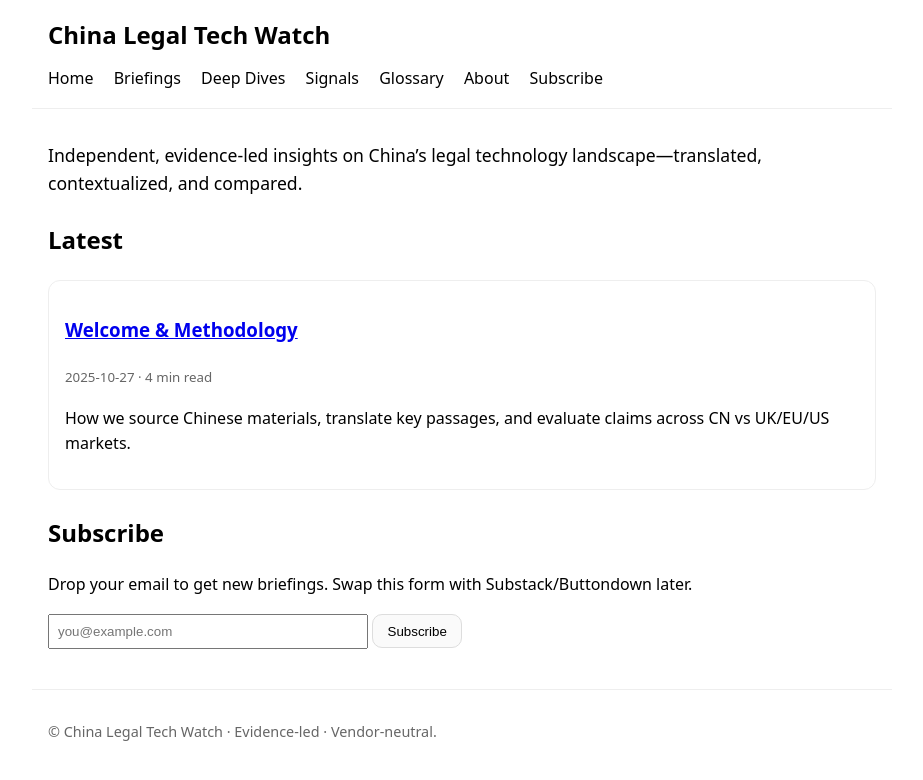
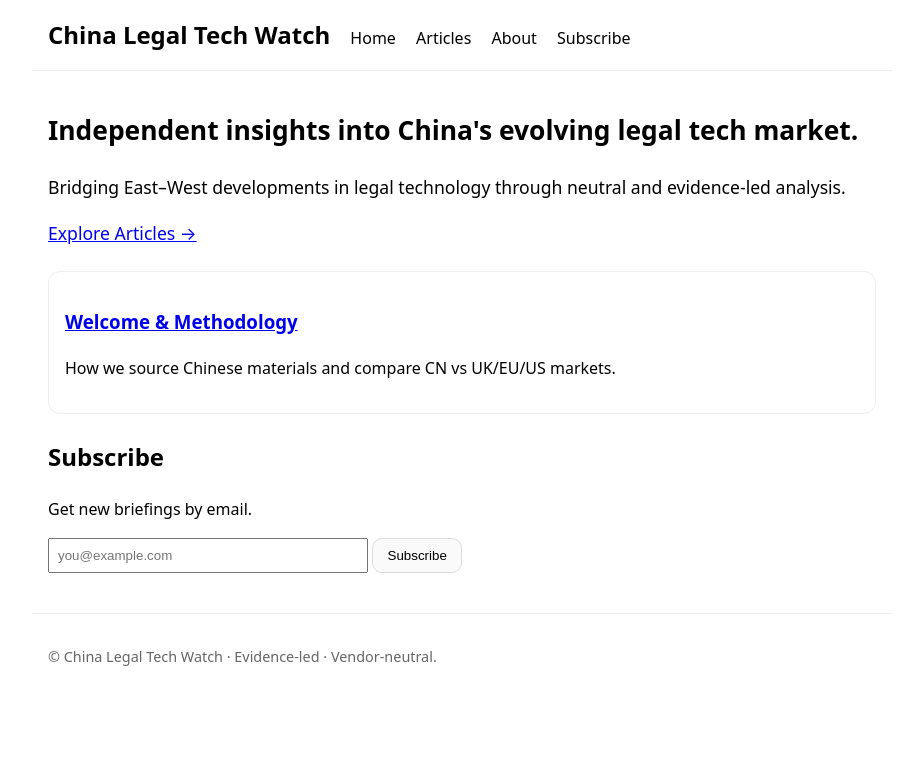
Before and after one commit to qtsssss1110/china-legal-tech-watch, a Jekyll site: the page built from index.html, in a window 1280 px wide. Shown: the top 780 px of the page, without its empty margins (178-1101 px from the left). Built offline with Jekyll 4.4.1, drawn with Linux system fonts in a browser that asks for light colours.

```diff
--- a/index.html
+++ b/index.html
@@ -1,47 +1,28 @@
-<!doctype html>
-<html lang="en">
-<head>
-  <meta charset="utf-8">
-  <meta name="viewport" content="width=device-width, initial-scale=1">
-  <title>China Legal Tech Watch</title>
-  <meta name="description" content="Independent briefings on China’s legal tech market for UK/EU/US professionals.">
-  <link rel="canonical" href="https://ChineseLegalTechWatch.com/">
-  <link rel="stylesheet" href="/assets/style.css">
-</head>
-<body>
-<header>
-  <h1>China Legal Tech Watch</h1>
-  <nav>
-    <a href="/">Home</a>
-    <a href="/briefings/">Briefings</a>
-    <a href="/deep-dives/">Deep Dives</a>
-    <a href="/signals/">Signals</a>
-    <a href="/glossary/">Glossary</a>
-    <a href="/about/">About</a>
-    <a href="/subscribe/">Subscribe</a>
-  </nav>
-</header>
-<main>
-  <p class="hero">Independent, evidence-led insights on China’s legal technology landscape—translated, contextualized, and compared.</p>
-  <section id="latest">
-    <h2>Latest</h2>
-    <div class="card">
-      <h3><a href="/briefings/">Welcome &amp; Methodology</a></h3>
-      <small><time datetime="2025-10-27">2025-10-27</time> · 4 min read</small>
-      <p>How we source Chinese materials, translate key passages, and evaluate claims across CN vs UK/EU/US markets.</p>
-    </div>
+---
+layout: default
+title: Home
+description: Independent briefings on China’s legal tech market for global legal techn professionals.
+---
+<section class="hero">
+  <h2>Independent insights into China's evolving legal tech market.</h2>
+  <p>Bridging East–West developments in legal technology through neutral and evidence-led analysis.</p>
+  <p><a class="cta" href="/articles/">Explore Articles →</a></p>
 </section>
+
+<section class="grid">
+  <!-- Keep or replace with your latest 3 articles -->
+  <article class="card">
+    <h3><a href="/articles/">Welcome & Methodology</a></h3>
+    <p>How we source Chinese materials and compare CN vs UK/EU/US markets.</p>
+  </article>
+</section>
+
 <section id="subscribe">
   <h2>Subscribe</h2>
-    <p>Drop your email to get new briefings. Swap this form with Substack/Buttondown later.</p>
+  <p>Get new briefings by email.</p>
+  <!-- Substack/Buttondown embed goes here later -->
   <form>
     <input type="email" placeholder="you@example.com" aria-label="Email">
     <button>Subscribe</button>
   </form>
 </section>
-</main>
-<footer>
-  <p>© China Legal Tech Watch · Evidence-led · Vendor-neutral.</p>
-</footer>
-</body>
-</html>
```
Lines whose indentation alone changed are shown as unchanged.
